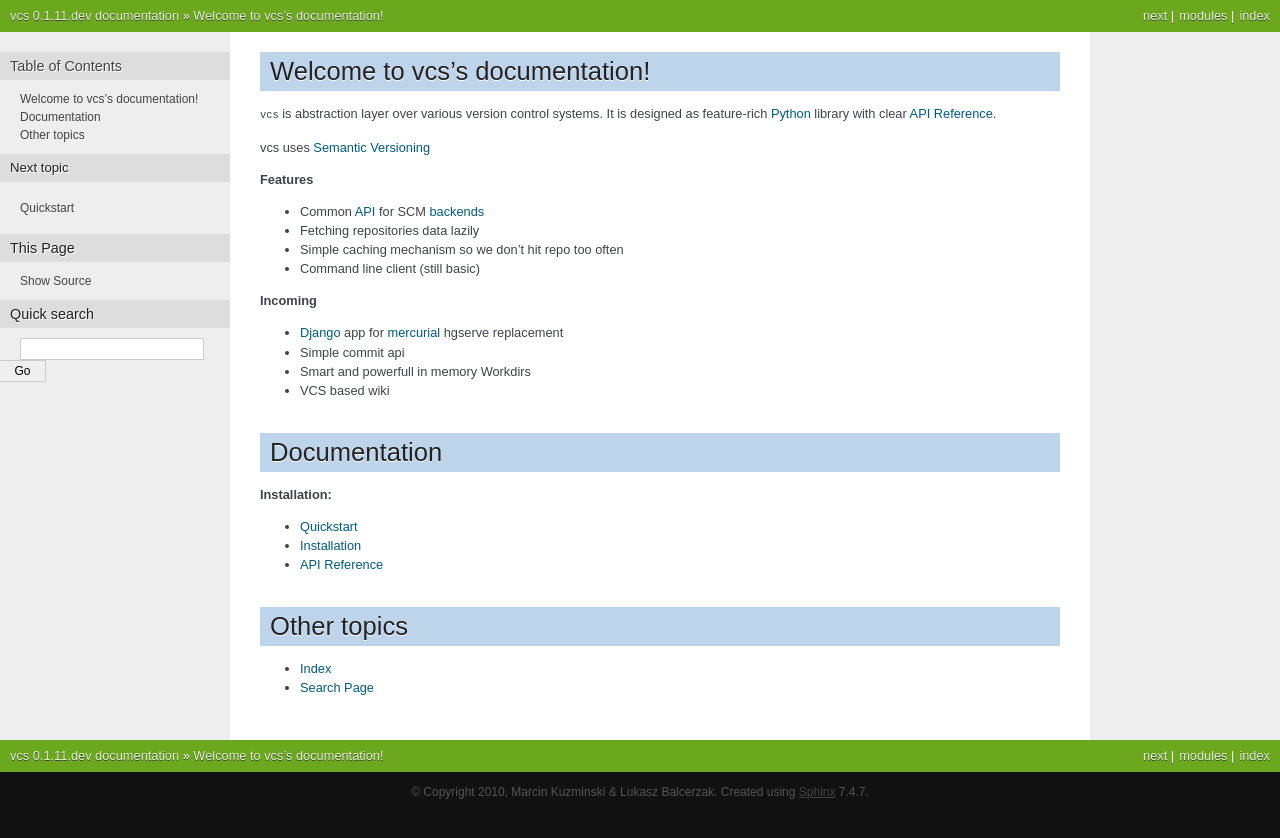
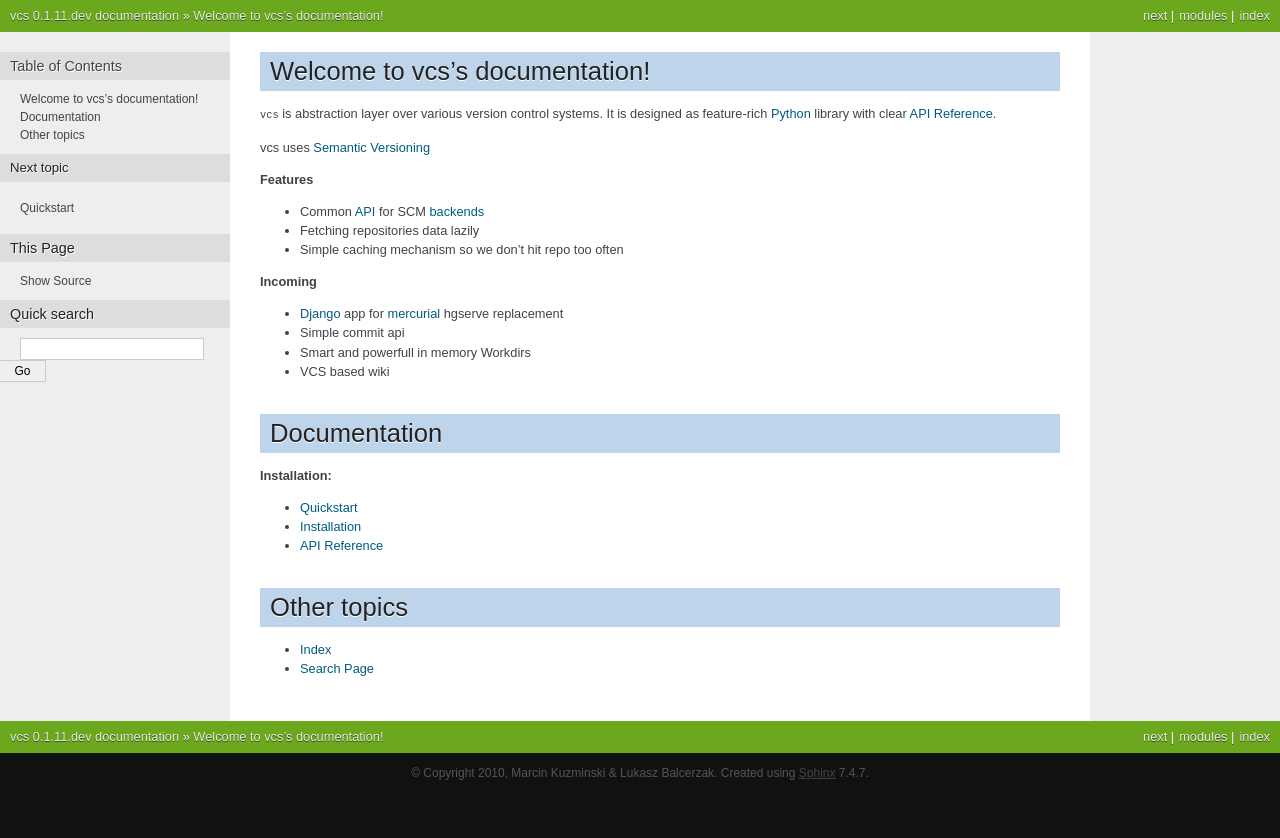
Before and after one commit to codeinn/vcs, a Sphinx documentation site: the page built from docs/index.rst, in a window 1280 px wide. Shown: the top 838 px of the page. Built offline with Sphinx 7.4.7, drawn with Linux system fonts in a browser that asks for light colours.

Commit message:
doc updates and typo fixes

```diff
--- a/docs/index.rst
+++ b/docs/index.rst
@@ -13,7 +13,6 @@
 - Common :ref:`API <API>` for SCM :ref:`backends <api-backends>`
 - Fetching repositories data lazily
 - Simple caching mechanism so we don't hit repo too often
-- Command line client (still basic)
 
 **Incoming**
 
--- a/docs/installation.rst
+++ b/docs/installation.rst
@@ -40,7 +40,7 @@
 Development
 -----------
 
-In order to test the package you'd need all backends' underlying libraries (see
+In order to test the package you'd need all backends underlying libraries (see
 table above) and unittest2_ as we use it to run test suites.
 
 Here is a full list of packages needed to run test suite:
--- a/docs/quickstart.rst
+++ b/docs/quickstart.rst
@@ -37,7 +37,7 @@
 to import ``get_repo``, at least for now. Then, simply initialize repository
 object by providing it's type and path.
 
-.. code-block:: pycon
+.. code-block:: python
 
    >>> from vcs import get_repo
    >>>
```
Also changed, not shown: other parts of docs/quickstart.rst (+1 -1 lines).
